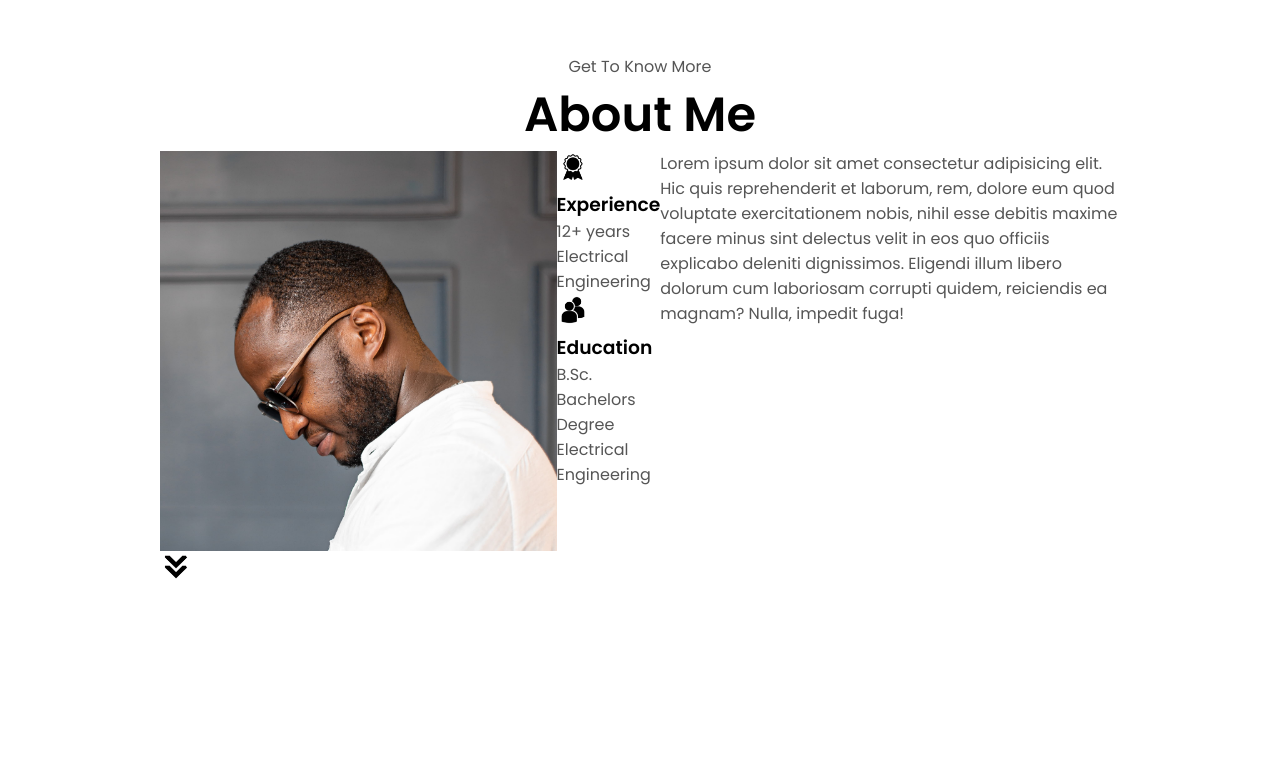
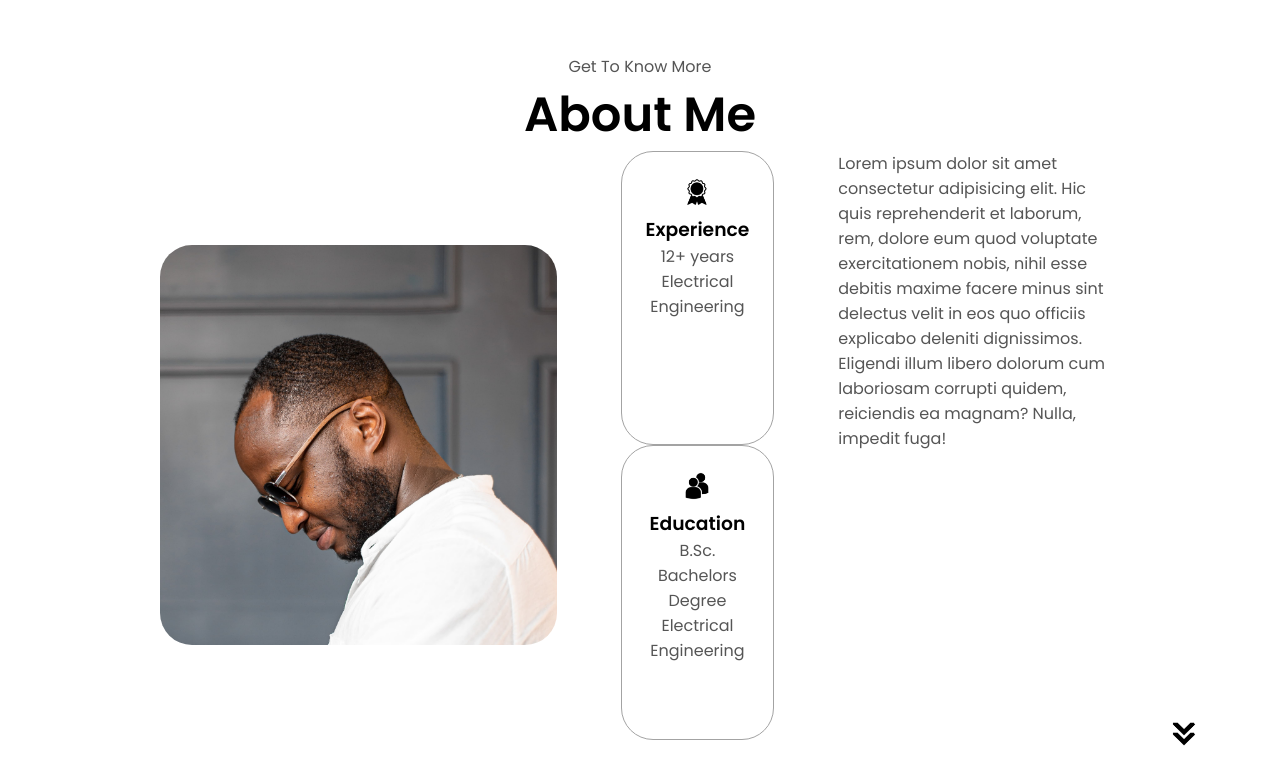
Before and after one commit to EBujiriri/My-Portfolio-html-css-js, a plain HTML site: page index.html in a window 1280 px wide. Shown: the part 754-1538 px from the top of the page. Drawn offline with Linux system fonts and the light colour scheme.

Commit message:
ABOUT SECTION

```diff
--- a/style.css
+++ b/style.css
@@ -282,5 +282,58 @@ section {
   }
 
   .btn-container {
+    gap: 1rem;
+  }
+
+  /* ABOUT SECTION */
+
+  #about {
+    position: relative;
+  }
+
+  .about-containers {
     gap: 2rem;
+    margin-bottom: 2rem;
+    margin-top: 2rem;
   }
+
+  .about-details-container {
+    justify-content: center;
+    flex-direction: column;
+  }
+
+  .about-containers,
+  .about-details-container {
+    display: flex;
+  }
+
+  .about-pic {
+    border-radius: 2rem;
+  }
+
+  .arrow {
+    position: absolute;
+    right: -5rem;
+    bottom: 2.5rem;
+  }
+
+  .details-container {
+    padding: 1.5rem;
+    flex: 1;
+    background: white;
+    border-radius: 2rem;
+    border: rgb(53, 53, 53) 0.1rem solid;
+    border-color: rgb(163, 163, 163);
+    text-align: center;
+  }
+
+  .section-container {
+    gap: 4rem;
+    height: 80%;
+  }
+
+  .section__pic-container {
+    height: 400px;
+    width: 400px;
+    margin: auto 0;
+  }
```
Also changed, not shown: index.html (indentation only).
